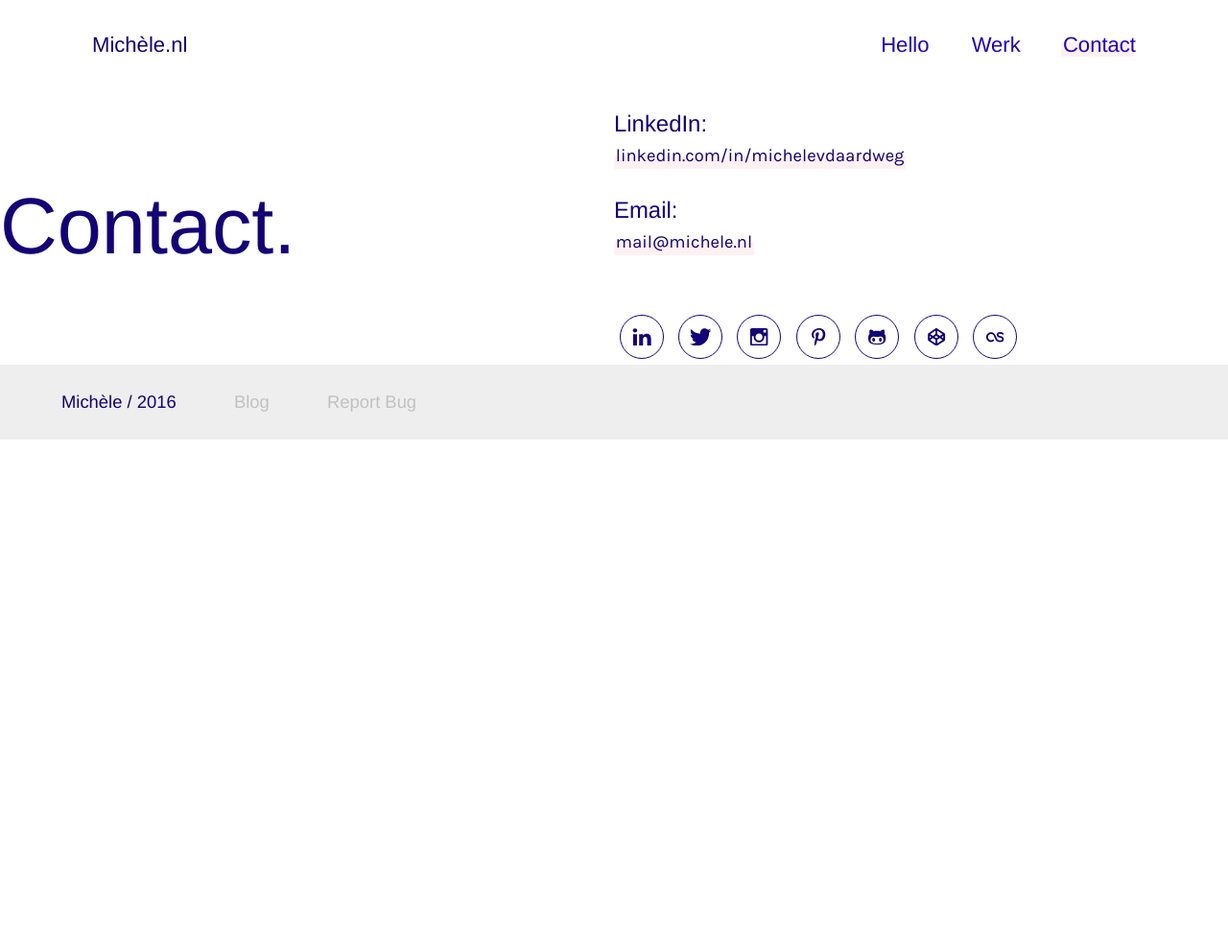
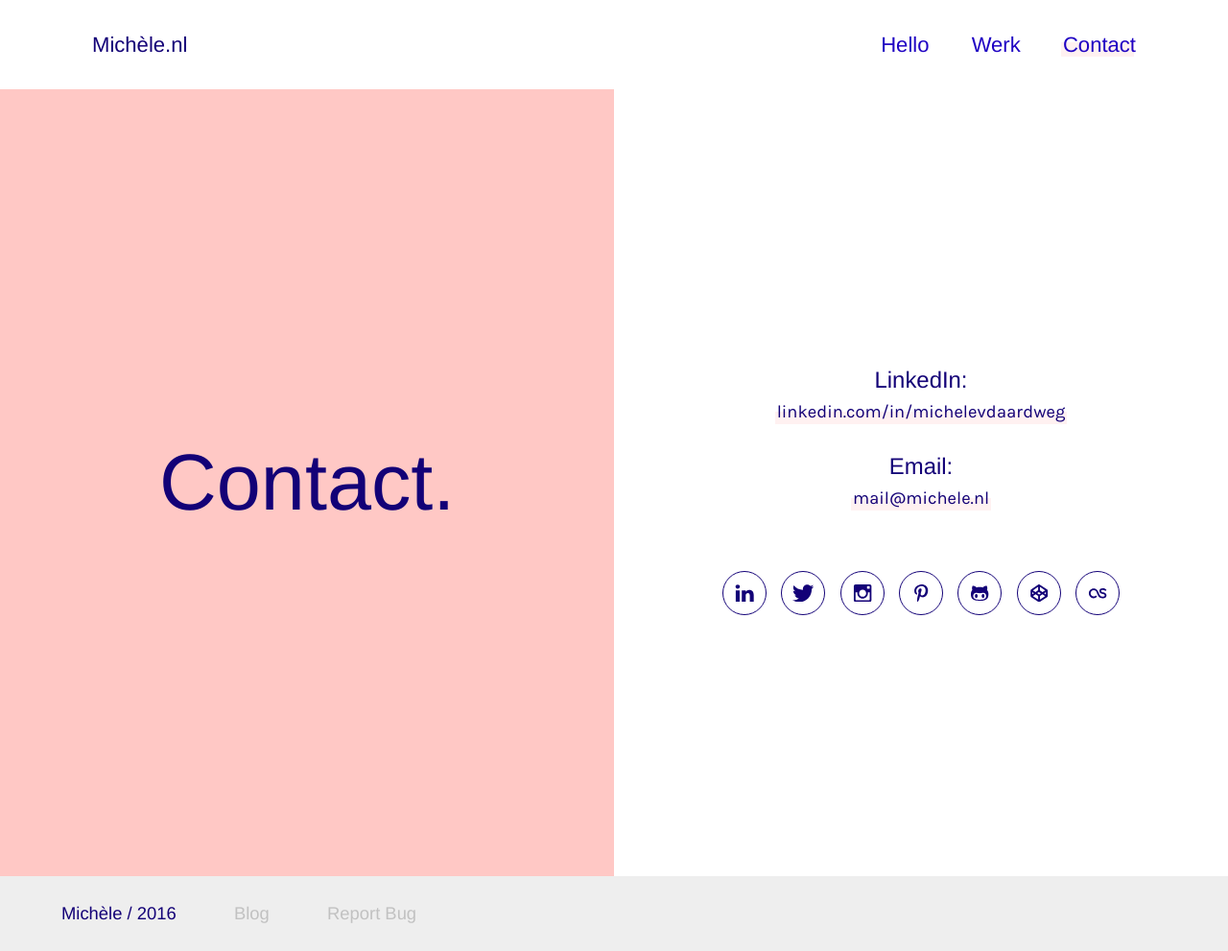
Before and after one commit to MicheleNL/2016-website, a Jekyll site: the page built from contact.html, in a window 1280 px wide. Shown: the whole page at 96% size. Built offline with Jekyll 4.4.1, drawn with Linux system fonts in a browser that asks for light colours; some web fonts are replaced; before the commit the page ends 900 px from its top, so only the background shows below that.

Commit message:
Moved class from body to main

```diff
--- a/contact.html
+++ b/contact.html
@@ -6,7 +6,7 @@ image:
   feature: post-image-contact.jpg
 body_class: contact
 ---
-<main class="row">
+<main class="contact row">
 	<div class="col">
 		<h1>Contact.</h1>
 	</div>
```
